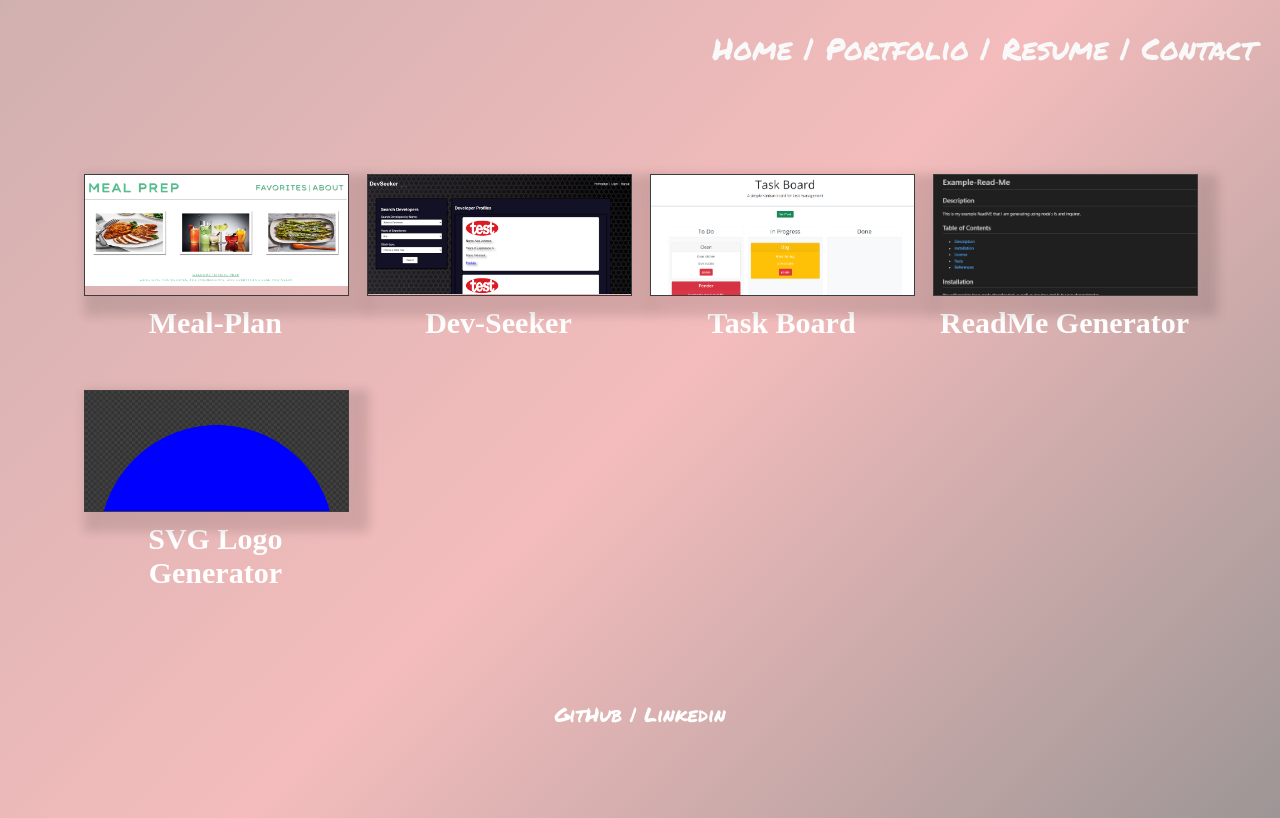
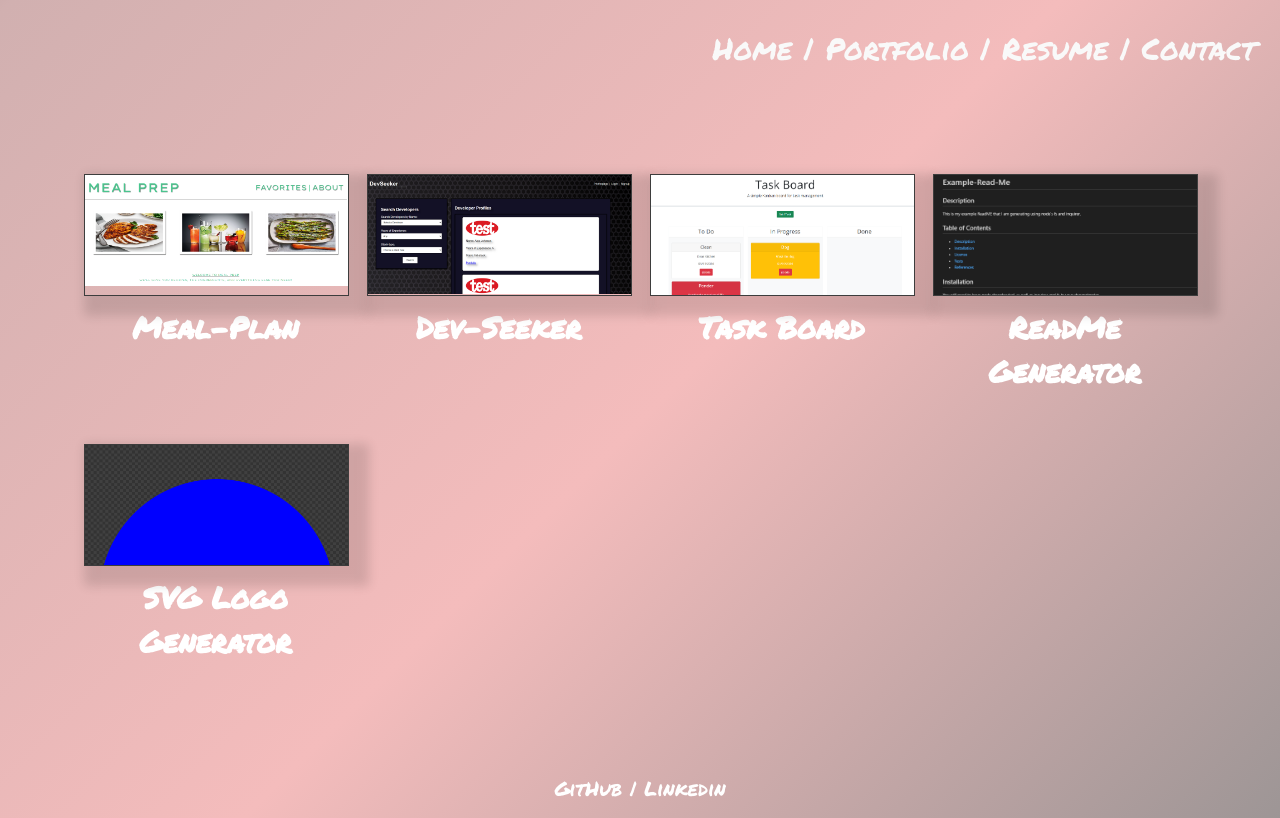
Before and after one commit to MLUCAN2/Lucan-Portfolio, a React (Vite) app: page / in a window 1280 px wide. Both pictures are taken after a click on the button "Portfolio |". Built offline with nearby package versions, Linux system fonts and the light colour scheme.

Commit message:
image testing on portfolio page

```diff
--- a/src/App.css
+++ b/src/App.css
@@ -163,22 +163,7 @@ nav button{
 .resume-container:hover .resume-link {
   opacity: 1;
 }
-/* .resume-section{
-  display: flex;
-  flex-direction: row;
-  justify-content: center;
-  gap: 40px;
-}
-.my-resume, .proficiencies{
-  background-color: rgb(61, 61, 61);
-  padding: 10px;
-  margin-bottom: 10%;
-  color: white;
-  box-shadow: 10px 10px 10px 10px rgba(0, 0, 0, 0.12);
-}
-.my-resume a{
-  text-decoration: none;
-} */
+
 
 /* Portfolio - Project Section */
 .portfolio-grid{
@@ -240,6 +225,7 @@ nav button{
   margin-top: 10px;
   font-weight: 700;
   font-size: 30px;
+  font-family: "Permanent Marker";
 }
 .project title{
   color: white;
--- a/src/pages/Portfolio.jsx
+++ b/src/pages/Portfolio.jsx
@@ -1,12 +1,13 @@
 import React from 'react';
 import Project from '../components/Project';
+import mealPlan from '../../img/mealPlan.png';
 
 
 const Portfolio = () => {
     const projects = [
       {
         title: 'Meal-Plan',
-        image: './img/Meal-Plan.png',
+        image: mealPlan,
         appLink: 'https://devunte.github.io/Meal-Plan/',
         repoLink: 'https://github.com/Devunte/Meal-Plan.git'
       },
```
Also changed, not shown: img/mealPlan.png (renamed from img/Meal-Plan.png).
